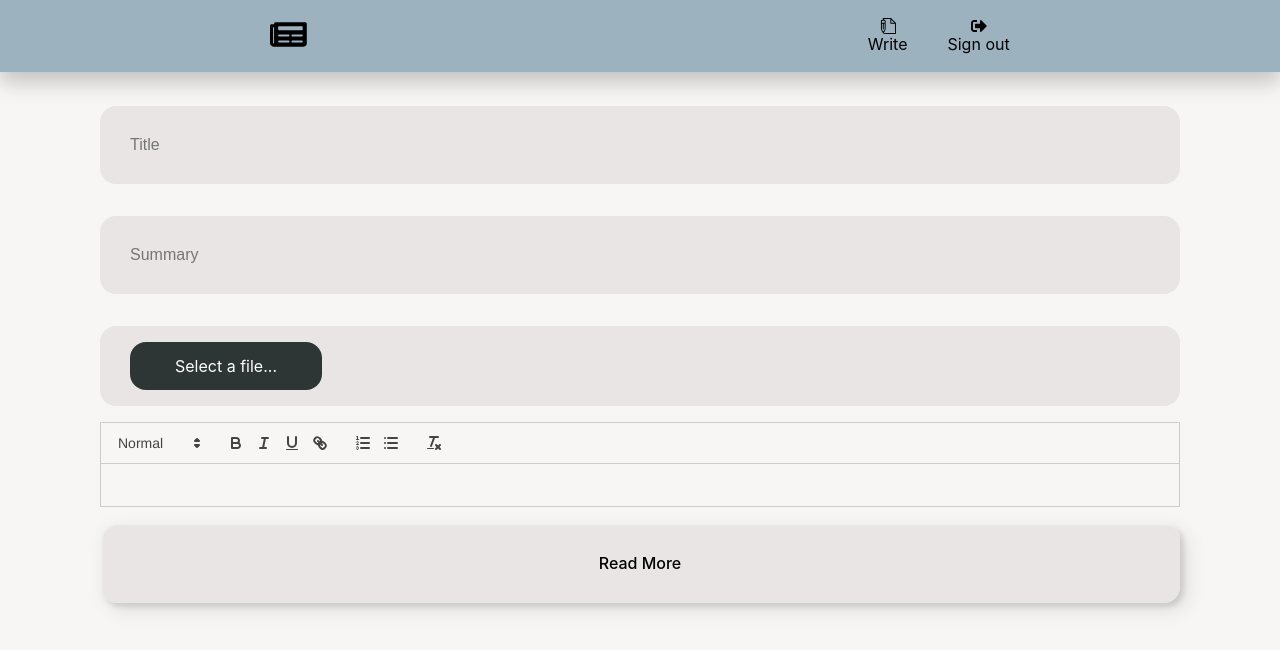
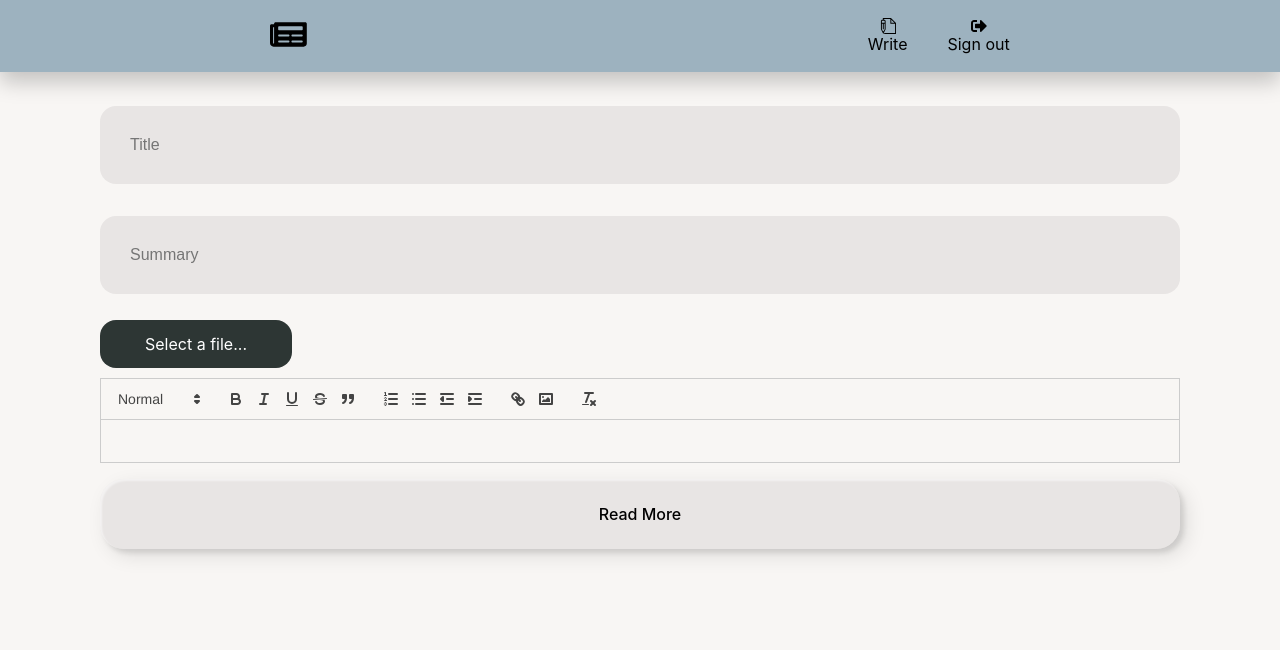
Before and after one commit to roshanwaa/Blog-Web-App, a React (Vite) app in the folder frontend/: page /create in a window 1280 px wide. Shown: the top 650 px of the page. Built offline with nearby package versions, Linux system fonts and the light colour scheme; no server answers; the HTML template or start-up script is replaced by a standard one.

Commit message:
add btn to blog page

```diff
--- a/frontend/src/Pages/CreatePost.jsx
+++ b/frontend/src/Pages/CreatePost.jsx
@@ -2,9 +2,37 @@ import React, { useState } from 'react';
 import classes from '../assets/CSS/createPost.module.css';
 import ReactQuill from 'react-quill';
 import 'react-quill/dist/quill.snow.css';
+const modules = {
+  toolbar: [
+    [{ header: [1, 2, false] }],
+    ['bold', 'italic', 'underline', 'strike', 'blockquote'],
+    [
+      { list: 'ordered' },
+      { list: 'bullet' },
+      { indent: '-1' },
+      { indent: '+1' },
+    ],
+    ['link', 'image'],
+    ['clean'],
+  ],
+};
 
+const formats = [
+  'header',
+  'bold',
+  'italic',
+  'underline',
+  'strike',
+  'blockquote',
+  'list',
+  'bullet',
+  'indent',
+  'link',
+  'image',
+];
 export const CreatePost = () => {
   const [value, setValue] = useState('');
+
   return (
     <div className="main_container">
       <form action="">
@@ -27,7 +55,7 @@ export const CreatePost = () => {
           <input type="file" className={classes.input_file} />
           <label
             tabIndex="0"
-            htmlFor="my-file"
+            htmlFor="my_File"
             className={classes.input_file_trigger}>
             Select a file...
           </label>
@@ -38,6 +66,8 @@ export const CreatePost = () => {
           value={value}
           onChange={setValue}
           className="reactQuill"
+          modules={modules}
+          formats={formats}
         />
         <button className={`${classes.custom_btn} ${classes.btn16} `}>
           Read More
--- a/frontend/src/assets/CSS/createPost.module.css
+++ b/frontend/src/assets/CSS/createPost.module.css
@@ -30,13 +30,13 @@ input:valid ~ input::placeholder {
 .input_file_trigger:hover,
 .input_file_trigger:focus {
   background: #34495e;
-  color: #267c6b;
+  color: #f6f7f6;
 }
 
 .custom_btn {
   margin: 1rem 0;
-  border-radius: 1rem;
-  padding: 20px;
+  border-radius: 1.5rem;
+  padding: 15px;
   border: 0;
   font-size: 1rem;
   background-color: #d4d0d079;
@@ -59,6 +59,7 @@ input:valid ~ input::placeholder {
   color: #000;
 }
 .btn16:after {
+  border-radius: 1.5rem;
   position: absolute;
   content: '';
   width: 0;
@@ -83,8 +84,11 @@ input:valid ~ input::placeholder {
   top: 2px;
 }
 
-.styledInput,
 .file {
+  margin: 1.5rem 0;
+}
+
+.styledInput {
   width: -webkit-fill-available;
   margin: 1rem 0;
   border-radius: 1rem;
```
